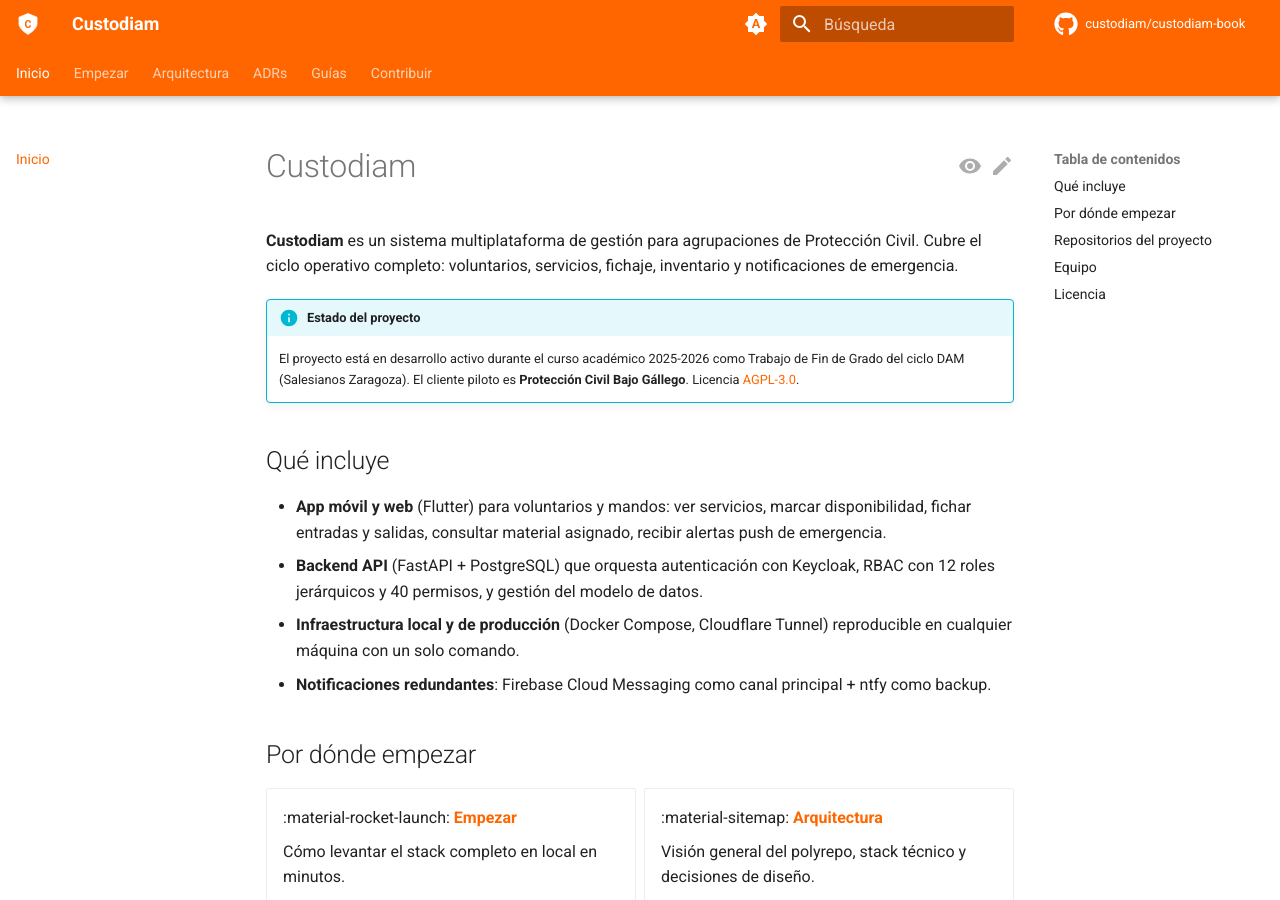
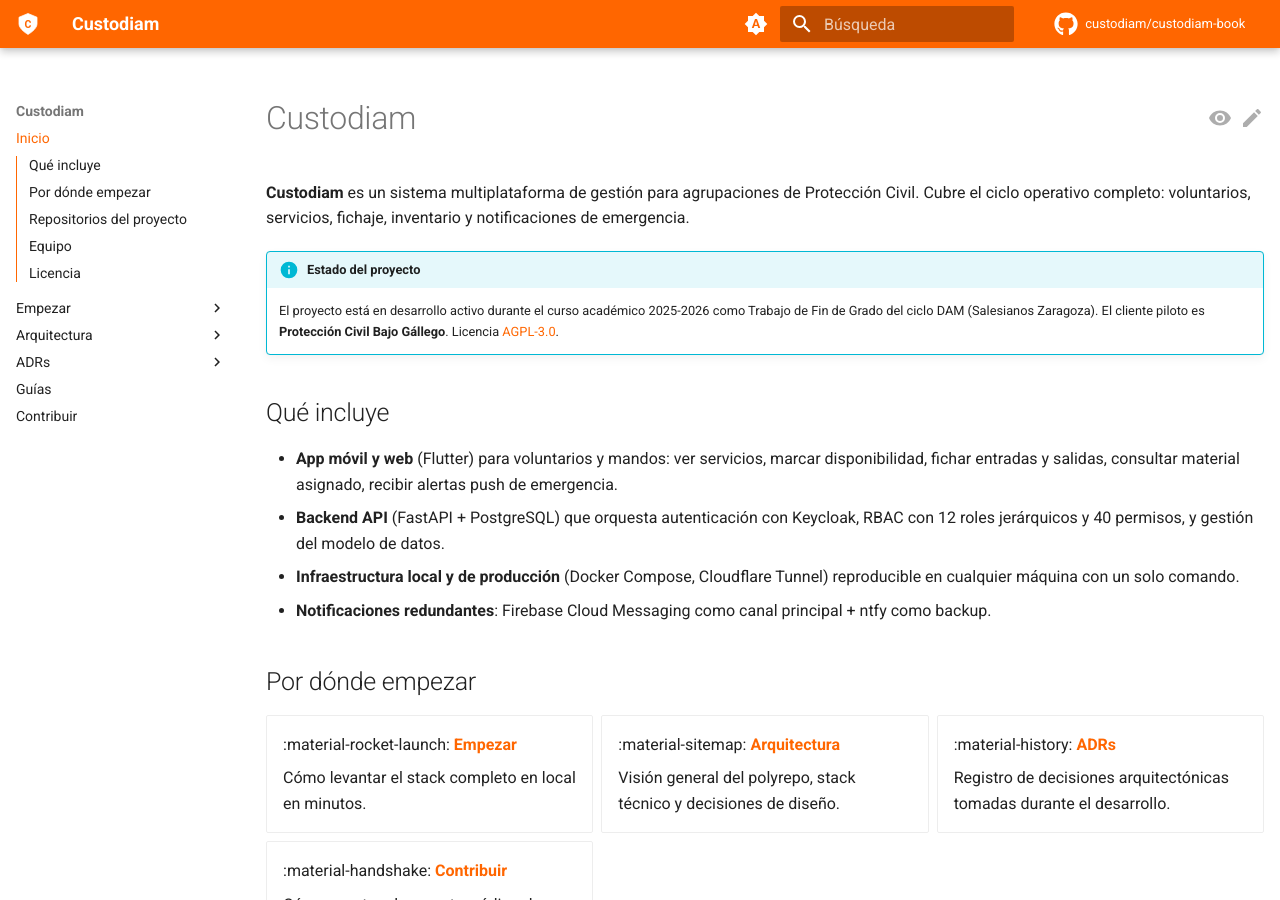
Before and after one commit to custodiam/custodiam-book, an MkDocs documentation site: the page built from docs/index.md, in a window 1280 px wide and 900 px high. Built offline with MkDocs 1.6.1 and Material for MkDocs 9.7.7, drawn with Linux system fonts in a browser that asks for light colours; comment, search, counter and statistics services are not loaded.

Commit message:
fix(book): restaurar layout sidebar colapsable + diagrama fichaje vertical (#12)
Dos correcciones independientes:

1. Layout — re-aplica el estado del PR #6 (sidebar colapsable con árbol
   completo, sin tabs superiores, sin sidebar derecha, TOC integrado en
   sidebar izquierda con `toc_depth: 2`). El force-push del 27-may a
   `d45cedd` retrocedió demasiado: además de borrar los experimentos
   fallidos (FastAPI style + toc.integrate inicial), también borró el
   layout que sí funcionaba (PR #6). Esto restaura ese estado validado.

2. Diagrama de fichaje en `arquitectura/flujos-negocio.md` — pasa de
   `flowchart LR` con tres "swimlanes" sueltas y comprimidas a
   `flowchart TB` con tres subgrafos apilados verticalmente (Entrada,
   Salida, Validación). Aplica la misma regla que justificó el cambio
   anterior de las topologías D2 a `direction: down`: en el ancho fijo
   del contenedor del book, los flowcharts con muchos nodos horizontales
   quedan ilegibles.

Validado con `mkdocs serve` local en localhost:8000 antes del PR.

```diff
--- a/mkdocs.yml
+++ b/mkdocs.yml
@@ -55,16 +55,13 @@ theme:
     - navigation.indexes
     - navigation.instant
     - navigation.instant.progress
-    - navigation.prune
-    - navigation.sections
-    - navigation.tabs
-    - navigation.tabs.sticky
     - navigation.top
     - navigation.tracking
     - search.highlight
     - search.share
     - search.suggest
     - toc.follow
+    - toc.integrate
 
 extra:
   social:
@@ -94,7 +91,8 @@ markdown_extensions:
   - tables
   - toc:
       permalink: true
-      toc_depth: 3
+      permalink_title: Enlace permanente a este título
+      toc_depth: 2
   - pymdownx.arithmatex:
       generic: true
   - pymdownx.betterem
```
Also changed, not shown: docs/arquitectura/flujos-negocio.md (+21 -12 lines).
